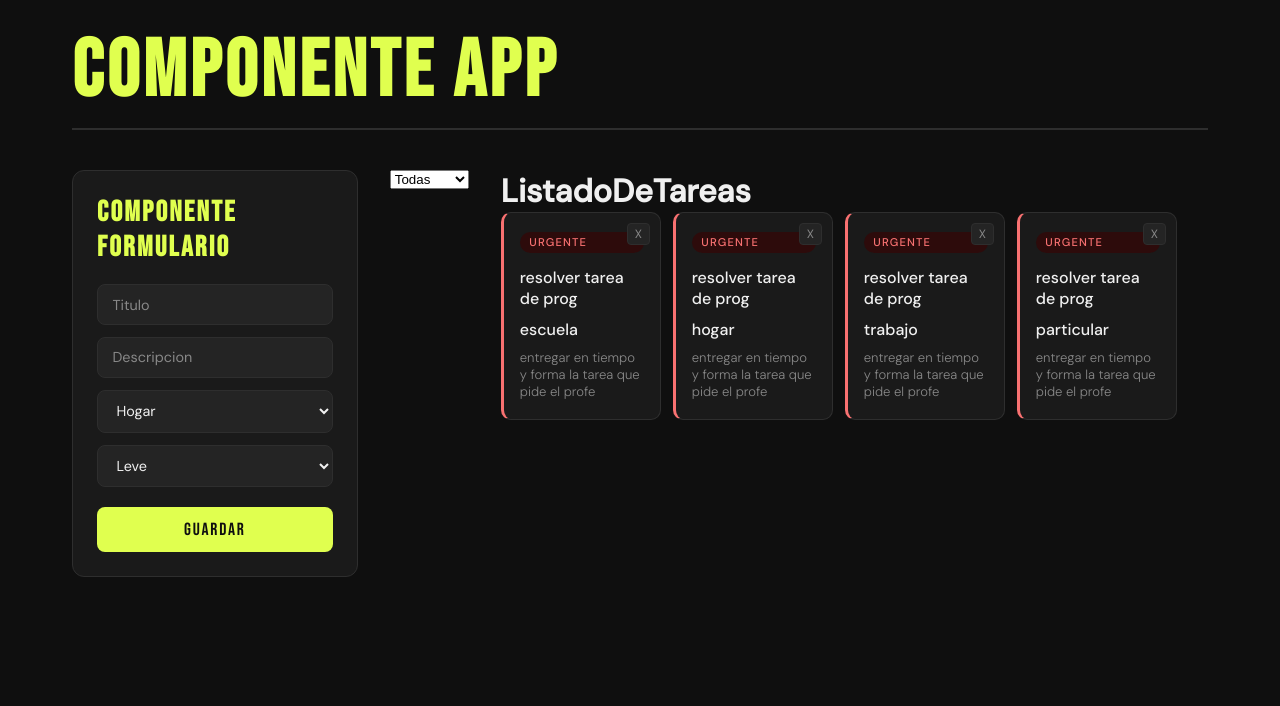
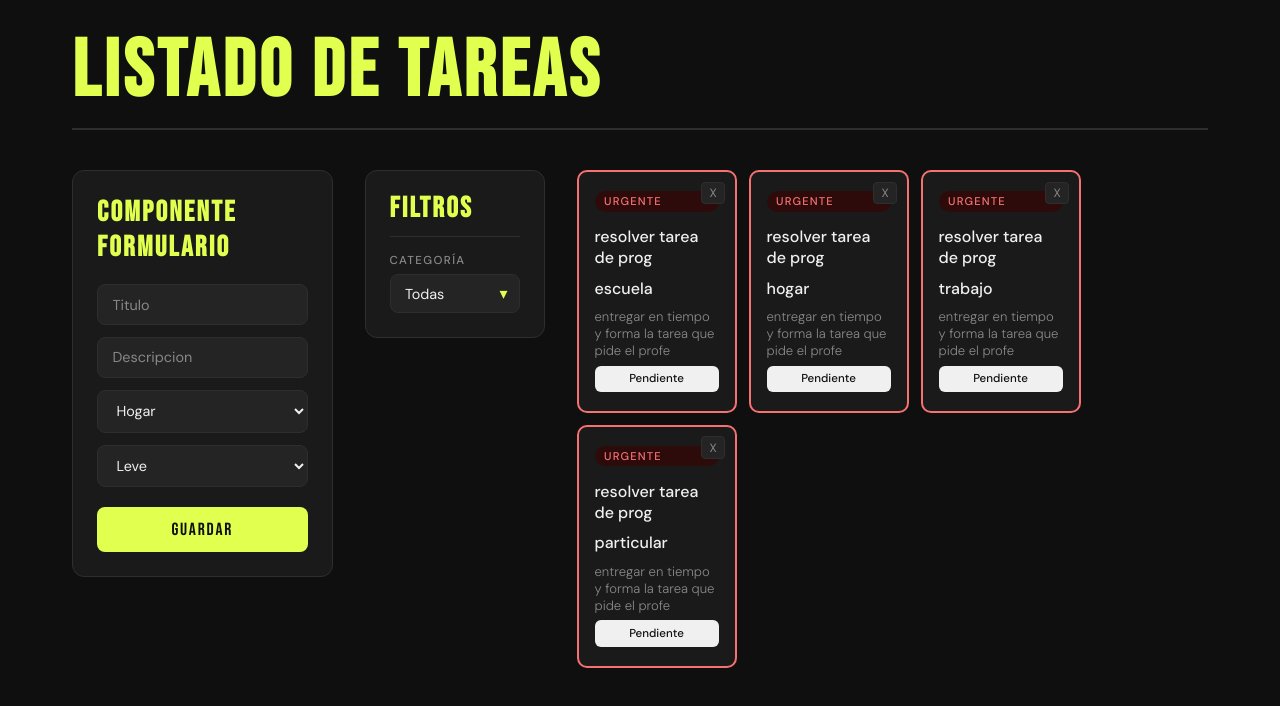
Before and after one commit to chinchu-lang/trabajo_practico_prog, a React (Vite) app: page / in a window 1280 px wide. Shown: the top 706 px of the page. Built offline with nearby package versions, Linux system fonts and the light colour scheme.

Commit message:
los se agregaron los filtros de una mejor manera, se mejoro y agregaron los estados de la tarea junto a una marco que indica la prioridad de la tarea haciendolo mas visible

```diff
--- a/src/App.css
+++ b/src/App.css
@@ -16,6 +16,11 @@
   --urgente-bg: #2d0b0b;
 
   --accent: #e0ff4f;
+
+  /* Estados */
+  --pendiente: #f0f0f0;
+  --en-proceso: #93c5fd;
+  --finalizado: #3b82f6;
 }
 
 * {
@@ -127,6 +132,85 @@ body {
   transform: translateY(-1px);
 }
 
+/* ── Filtros ── */
+.Filtros {
+  background: var(--surface);
+  border: 1px solid var(--border);
+  border-radius: 12px;
+  padding: 1.5rem;
+  position: sticky;
+  top: 2rem;
+  min-width: 180px;
+  display: flex;
+  flex-direction: column;
+  gap: 1rem;
+}
+
+.Filtros__titulo {
+  font-family: 'Bebas Neue', sans-serif;
+  font-size: 1.8rem;
+  letter-spacing: 0.08em;
+  color: var(--accent);
+  line-height: 1;
+  padding-bottom: 0.75rem;
+  border-bottom: 1px solid var(--border);
+}
+
+.Filtros__grupo {
+  display: flex;
+  flex-direction: column;
+  gap: 0.4rem;
+}
+
+.Filtros__label {
+  font-size: 0.72rem;
+  font-weight: 500;
+  text-transform: uppercase;
+  letter-spacing: 0.12em;
+  color: var(--text-muted);
+}
+
+.Filtros__selectWrapper {
+  position: relative;
+}
+
+.Filtros__select {
+  appearance: none;
+  -webkit-appearance: none;
+  background: var(--surface2);
+  border: 1px solid var(--border);
+  border-radius: 8px;
+  color: var(--text);
+  font-family: 'DM Sans', sans-serif;
+  font-size: 0.9rem;
+  padding: 0.6rem 2.2rem 0.6rem 0.9rem;
+  outline: none;
+  width: 100%;
+  cursor: pointer;
+  transition: border-color 0.2s, background 0.2s;
+}
+
+.Filtros__select:focus,
+.Filtros__select:hover {
+  border-color: var(--accent);
+  background: #2a2a2a;
+}
+
+.Filtros__select option {
+  background: var(--surface2);
+}
+
+.Filtros__arrow {
+  position: absolute;
+  right: 0.75rem;
+  top: 50%;
+  transform: translateY(-50%);
+  color: var(--accent);
+  font-size: 1rem;
+  pointer-events: none;
+  line-height: 1;
+}
+
 /* ── Listado ── */
 .ListadoDeTareas {
   display: flex;
@@ -138,14 +222,14 @@ body {
 /* ── Tarjeta ── */
 .Tarjeta {
   background: var(--surface);
-  border: 1px solid var(--border);
+  border: 2px solid var(--border);
   border-radius: 10px;
   padding: 1.2rem 1rem;
   position: relative;
-  transition: transform 0.15s, border-color 0.15s;
+  transition: transform 0.15s, border-color 0.2s;
   animation: slideIn 0.25s ease;
   width: 160px;
-  min-height: 200px;
+  min-height: 220px;
   display: flex;
   flex-direction: column;
   justify-content: flex-start;
@@ -159,10 +243,14 @@ body {
 
 .Tarjeta:hover {
   transform: translateY(-2px);
-  border-color: #444;
 }
 
-/* Badge de prioridad en h1 */
+/* ── Colores de prioridad (border completo) ── */
+.Tarjeta.leve      { border-color: var(--leve); }
+.Tarjeta.importante { border-color: var(--importante); }
+.Tarjeta.urgente   { border-color: var(--urgente); }
+
+/* Badge de prioridad */
 .Tarjeta h1 {
   display: inline-block;
   font-family: 'DM Sans', sans-serif;
@@ -175,14 +263,9 @@ body {
   margin-bottom: 0.5rem;
 }
 
-.Tarjeta.leve       { border-left: 3px solid var(--leve); }
-.Tarjeta.leve h1    { background: var(--leve-bg); color: var(--leve); }
-
-.Tarjeta.importante       { border-left: 3px solid var(--importante); }
-.Tarjeta.importante h1    { background: var(--importante-bg); color: var(--importante); }
-
-.Tarjeta.urgente       { border-left: 3px solid var(--urgente); }
-.Tarjeta.urgente h1    { background: var(--urgente-bg); color: var(--urgente); }
+.Tarjeta.leve h1       { background: var(--leve-bg);       color: var(--leve); }
+.Tarjeta.importante h1 { background: var(--importante-bg); color: var(--importante); }
+.Tarjeta.urgente h1    { background: var(--urgente-bg);    color: var(--urgente); }
 
 .Tarjeta h2 {
   font-size: 1rem;
@@ -196,7 +279,45 @@ body {
   font-weight: 300;
 }
 
-/* Botón eliminar */
+/* ── Botón de estado ── */
+.BtnEstado {
+  margin-top: auto;
+  width: 100%;
+  border: none;
+  border-radius: 6px;
+  padding: 0.35rem 0;
+  font-family: 'DM Sans', sans-serif;
+  font-size: 0.72rem;
+  font-weight: 500;
+  cursor: pointer;
+  transition: opacity 0.2s, transform 0.1s;
+  text-transform: capitalize;
+}
+
+.BtnEstado:hover {
+  opacity: 0.8;
+  transform: translateY(-1px);
+}
+
+/* Estado 0 — pendiente — blanco */
+.Tarjeta.estado-0 .BtnEstado {
+  background: #f0f0f0;
+  color: #0f0f0f;
+}
+
+/* Estado 1 — en proceso — celeste medio */
+.Tarjeta.estado-1 .BtnEstado {
+  background: #93c5fd;
+  color: #0f0f0f;
+}
+
+/* Estado 2 — finalizado — azul */
+.Tarjeta.estado-2 .BtnEstado {
+  background: #3b82f6;
+  color: #fff;
+}
+
+/* ── Botón eliminar ── */
 .Eliminar {
   position: absolute;
   top: 0.6rem;
--- a/src/App.jsx
+++ b/src/App.jsx
@@ -33,22 +33,35 @@ export default function App() {
     const tareasFiltradas = filtro === "todas" ? tareas : tareas.filter((t) => t.categoria === filtro);
     return (
         <div className="App">
-            <h1>Componente APP</h1>
+            <h1>Listado De Tareas</h1>
             <div className="Contenedor">
                 <Formulario
                     guardar={(tarea) => guardar(tarea)}
 
                 />
-                <select onChange={(e) => setFiltro(e.target.value)} value={filtro}>
+                <div className="Filtros">
+                    <h2 className="Filtros__titulo">Filtros</h2>
+                    <div className="Filtros__grupo">
+                        <label className="Filtros__label" htmlFor="filtro-categoria">Categoría</label>
+                        <div className="Filtros__selectWrapper">
+                            <select
+                                id="filtro-categoria"
+                                className="Filtros__select"
+                                onChange={(e) => setFiltro(e.target.value)}
+                                value={filtro}
+                            >
                                 <option value="todas">Todas</option>
                                 <option value="hogar">Hogar</option>
                                 <option value="escuela">Escuela</option>
                                 <option value="trabajo">Trabajo</option>
                                 <option value="particular">Particular</option>
                             </select>
-
+                            <span className="Filtros__arrow">▾</span>
+                        </div>
+                    </div>
+                </div>
                 <ListadoDeTareas
-                    tareas={tareasFiltradas}   // ← acá el cambio
+                    tareas={tareasFiltradas}   // filtros filtrosos
                     eliminar={(id) => eliminar(id)}
                 />
             </div>
--- a/src/componentes/Tarea.jsx
+++ b/src/componentes/Tarea.jsx
@@ -4,7 +4,6 @@ export default function ListadoDeTareas({ tareas, eliminar }) {
 
     return (
         <div style={{ flex: 3 }}>
-            <h1>ListadoDeTareas</h1>
             <div className="ListadoDeTareas">
                 {tareas.map((tarea) =>
                     <Tarjeta
--- a/src/componentes/Tarjeta.jsx
+++ b/src/componentes/Tarjeta.jsx
@@ -1,8 +1,16 @@
-export default function Tarjeta({ titulo, categoria, prioridad, descripcion, eliminar })
- {
+import { useState } from "react";
+
+const ESTADOS = ["pendiente", "en proceso", "finalizado"];
+
+export default function Tarjeta({ titulo, categoria, prioridad, descripcion, eliminar }) {
+    const [estadoIndex, setEstadoIndex] = useState(0);
+
+    const avanzarEstado = () => {
+        setEstadoIndex((prev) => Math.min(prev + 1, ESTADOS.length - 1));
+    }
 
     return (
-        <div className={`Tarjeta ${prioridad}`}>
+        <div className={`Tarjeta ${prioridad} estado-${estadoIndex}`}>
             <span
                 className="Eliminar"
                 onClick={() => eliminar()}
@@ -11,6 +19,9 @@ export default function Tarjeta({ titulo, categoria, prioridad, descripcion, eli
             <h2>{titulo}</h2>
             <h2>{categoria}</h2>
             <h3>{descripcion}</h3>
+            <button className="BtnEstado" onClick={avanzarEstado}>
+                {ESTADOS[estadoIndex]}
+            </button>
         </div>
     )
 }
```
Lines whose indentation alone changed are shown as unchanged.
